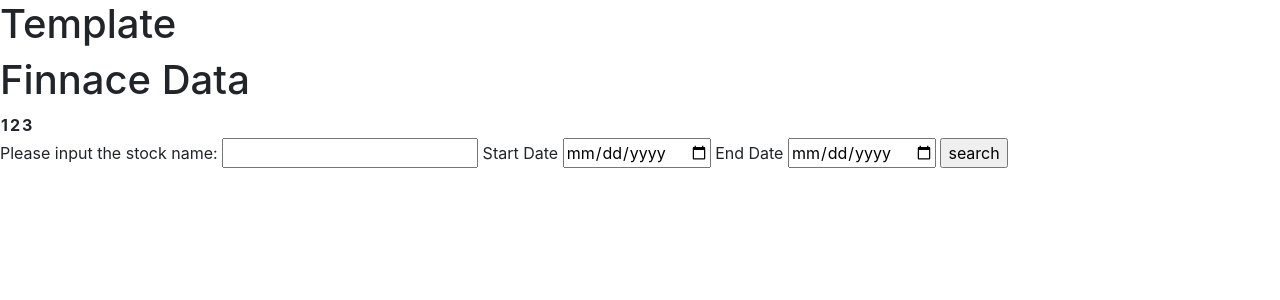
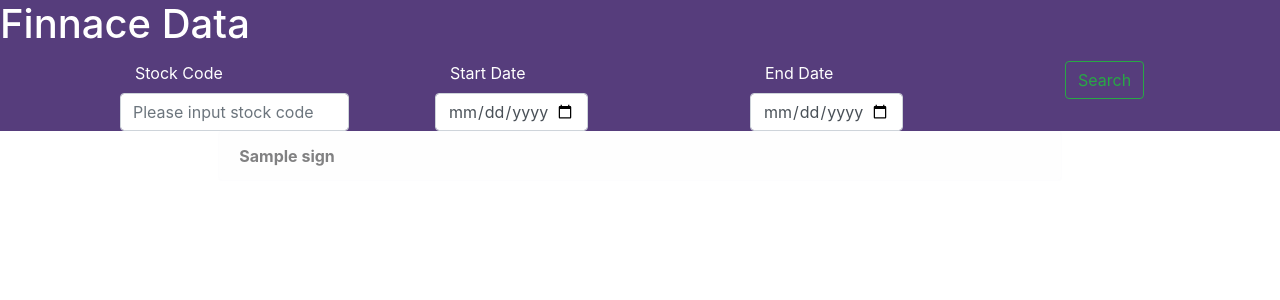
Before and after one commit to Hughli3/FE520_FinalProject, a Flask app: template templates/index.html in a window 1280 px wide. Shown: the top 300 px of the page. Run offline with Flask 2, Linux system fonts and the light colour scheme; the template is opened without the code that fills it: most values are stand-ins (such as "Sample title", 1, 10 or a date in 2020); lists and menus that the app fills with data are empty; some libraries are stand-ins or nearby versions.

Commit message:
do some header stuff

```diff
--- a/static/css/main.css
+++ b/static/css/main.css
@@ -1,4 +1,14 @@
 body {
-    color:#2C3E50
+    color:#ffffff
 
 }
+
+.searchForm {
+    align-items:center;
+    vertical-align: middle;
+}
+
+header{
+    background-color: #563d7c ;
+    /* Background second option #f9f9fa */
+}
--- a/templates/base.html
+++ b/templates/base.html
@@ -3,11 +3,11 @@
 <head>
     <meta charset="UTF-8">
     <meta name="viewport" content="width=device-width, initial-scale=1.0">
+
+    <link href="{{ url_for('static', filename='css/bootstrap.min.css') }}" rel="stylesheet">
+    <!--Import Bootstrap core js-->
     <link rel="stylesheet" href="{{ url_for('static', filename='css/main.css') }}">
     <!--import Bootstrap core CSS -->
-    <link href="{{ url_for('static', filename='css/bootstrap.min.css') }}" rel="stylesheet">
-    <!--Import Bootstrap core js-->
-
     {% block head %} {% endblock %}
 </head>
 <body>
--- a/templates/index.html
+++ b/templates/index.html
@@ -5,26 +5,40 @@
 {% endblock %}
 
 {% block body%}
-<h1>Template</h1>
+<header>
+    <div class="contend">
+        <h1>Finnace Data</h1>
+        <div class="container-fluid">
+            <!--build a search form-->
+              <form style="padding-top: 5px" method="post">
+                <div class="form-row justify-content-center">
+                  <div class="col-lg-3">
+                    <label for="search1" class="col-6"> Stock Code</label>
+                    <input class="form-control col-9" type="search" placeholder="Please input stock code" name="search" id="search1">
+                  </div>
+                  <div class="col-lg-3">
+                    <label for="start_date" class="col-6"> Start Date</label>
+                    <input type="date" name="start_date" id="start_date" class="form-control col-6">
+                  </div>
+                  <div class="col-lg-3">
+                    <label for="start_date" class="col-6">End Date</label>
+                    <input type="date" name="end_date" id="end_date" class="form-control col-6">
+                  </div>
+                  <div class="col-lg-1 searchForm">
+                    <button class="btn btn-outline-success" type="submit">Search</button>
+                  </div>
+                </div>
+              </form>
+            </div>
 
-<div class="contend">
-    <h1>Finnace Data</h1>
-    <table>
-        <tr>
-            <th>1</th>
-            <th>2</th>
-            <th>3</th>
+    </div>
+</header>
+<div class="row justify-content-center">
+    <div class="col-8">
+      <div class="alert alert-light" role="alert">
+        <strong>{{sign}}</strong>
+      </div>
+    </div>
+  </div>
 
-        </tr>
-    </table>
-    <form action="/" method="POST">
-        <label for="stock_name"> Please input the stock name:</label>
-    <input type="text" name="stock_name" id="stock_name">
-    <label for="start_date"> Start Date</label>
-    <input type="date" name="start_date" id="start_date">
-    <label for="start_date"> End Date</label>
-    <input type="date" name="end_date" id="end_date">
-    <input type="submit" name="submit" value="search">
-    </form>
-</div>
 {% endblock %}
```
Also changed, not shown: app.py (line endings or trailing spaces).
